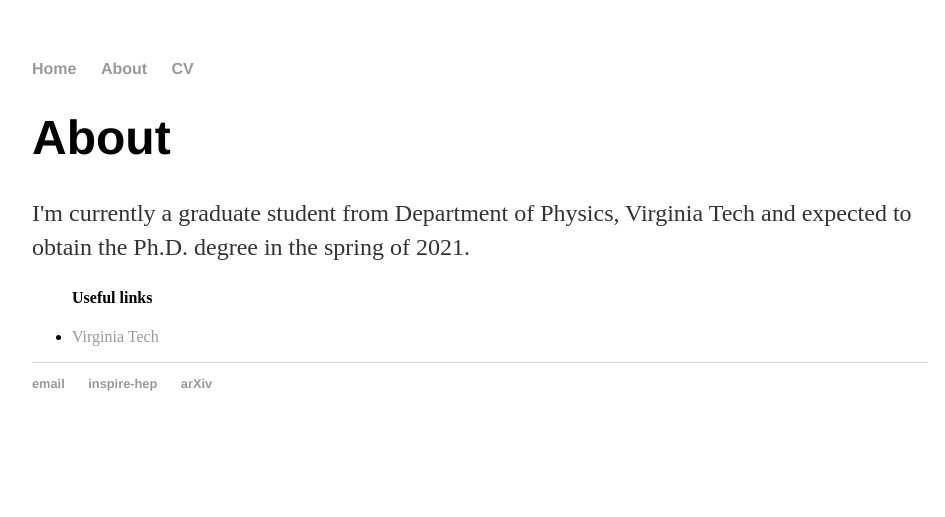
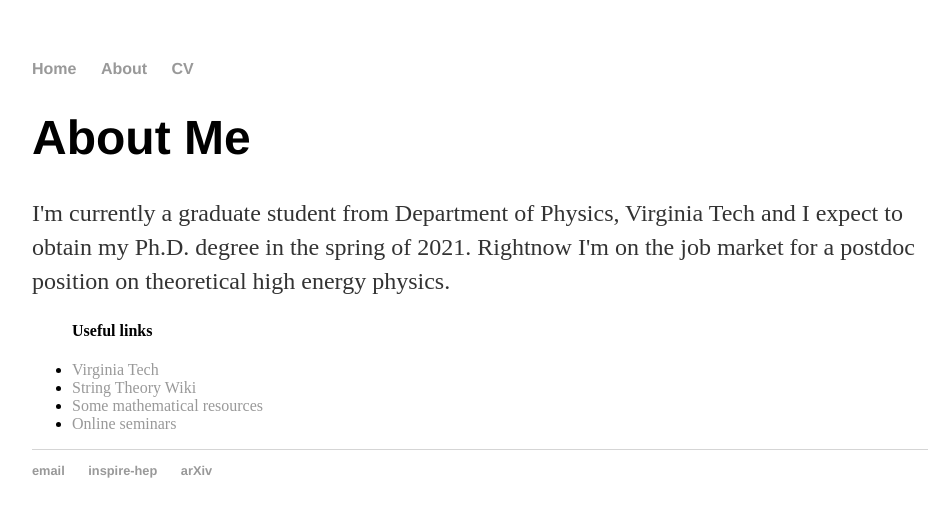
Before and after one commit to hhzou/hhzou.github.io, a Jekyll site: the page built from about/index.html, in a window 1280 px wide. Shown: the top 517 px of the page, without its empty margins (160-1105 px from the left). Built offline with Jekyll 4.4.1, drawn with Linux system fonts in a browser that asks for light colours.

Commit message:
Update index.html
Updated information

```diff
--- a/about/index.html
+++ b/about/index.html
@@ -1,13 +1,18 @@
 ---
 layout: default
-title: About me
+title: About Me
 ---
 <div class="about">
-	<h1>About</h1>
-	<p> I'm currently a graduate student from Department of Physics, Virginia Tech and expected to obtain the Ph.D. degree in the spring of 2021.</p>
+	<h1>About Me</h1>
+	<p> I'm currently a graduate student from Department of Physics, Virginia Tech and I expect to obtain my Ph.D. degree in the spring of 2021. Rightnow I'm on the job market for a postdoc position on theoretical high energy physics.
+
+	</p>
 
 	<ul class="links">
 	<h4 style="text-align:left">Useful links</h4>
 		<li><a href="https://www.phys.vt.edu">Virginia Tech</a></li>
+		<li><a href="https://www.stringwiki.org/wiki/String_Theory_Wiki">String Theory Wiki</a></li>
+		<li><a href="http://mathsci.kaist.ac.kr/~jinhyun/useful.html">Some mathematical resources</a></li>
+		<li><a href="http://researchseminars.org">Online seminars</a></li>
 	</ul>
 </div>
```
